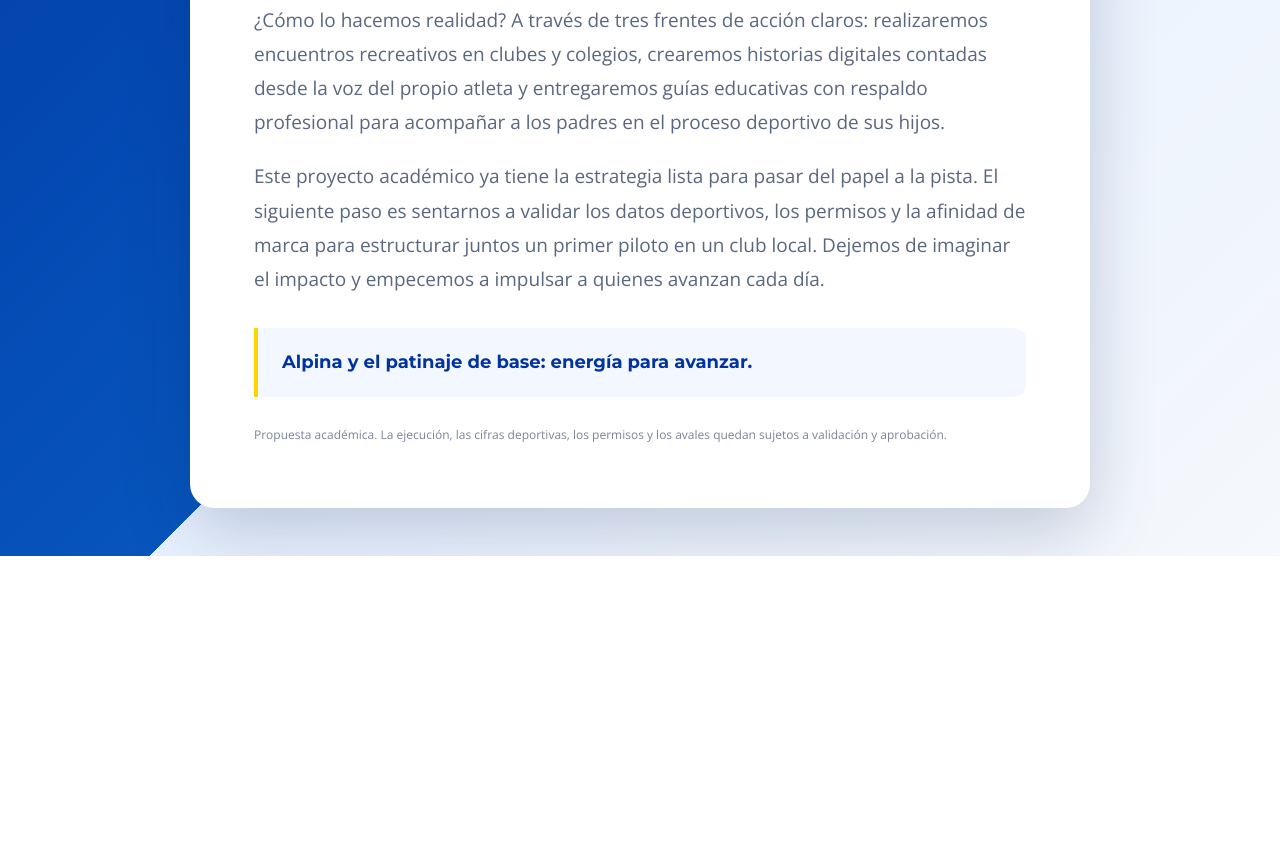
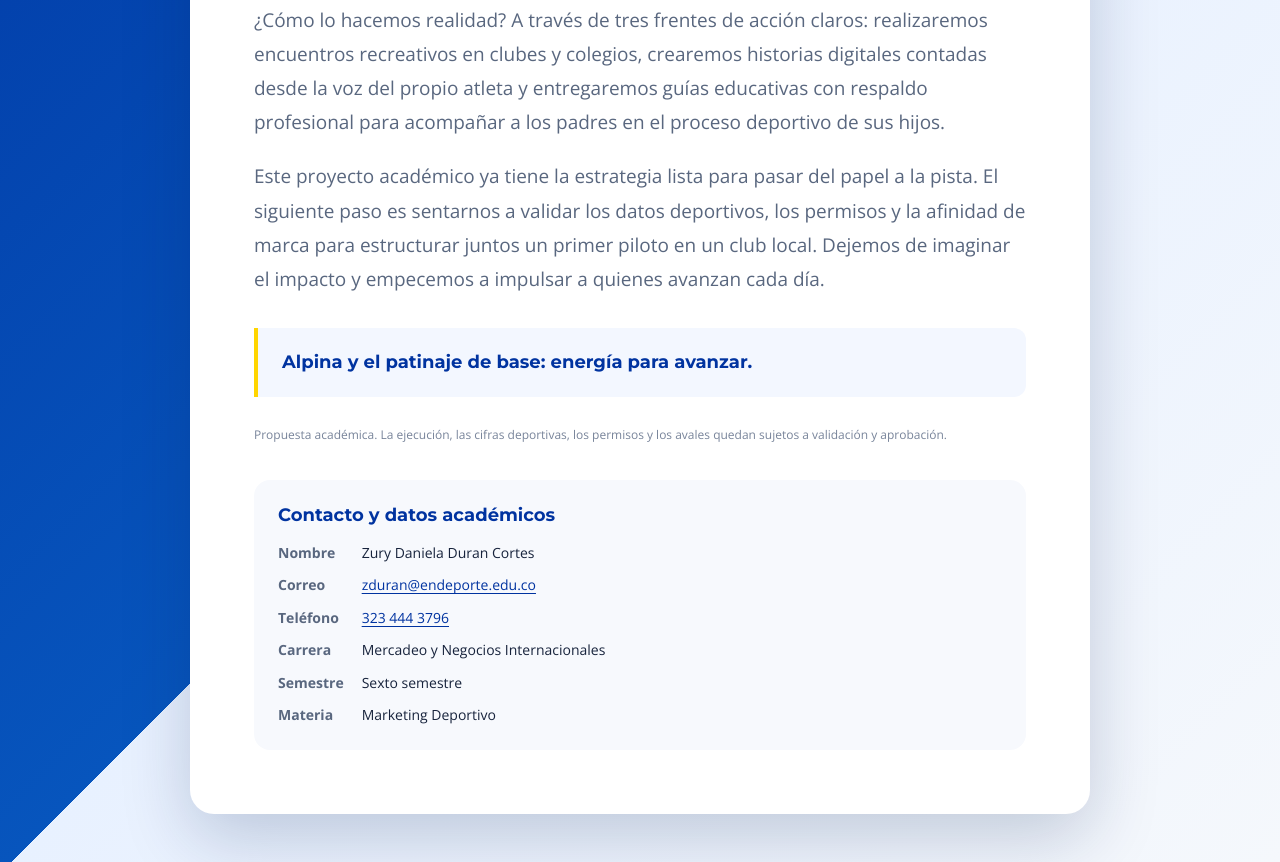
Before and after one commit to zduran-d/Jhon-Tascon-x-Alpina, a plain HTML site: page pitch.html in a window 1280 px wide. Shown: the part 676-1538 px from the top of the page. Before the commit the page ends 1232 px from the top, so only its background shows below. Drawn offline with nearby package versions, Linux system fonts and the light colour scheme.

Commit message:
Add academic contact details to pitch page

```diff
--- a/pitch.html
+++ b/pitch.html
@@ -24,7 +24,13 @@
     .pitch p:first-child { color: var(--ink); font-size: clamp(18px, 2.3vw, 21px); }
     .closing { margin-top: 32px; padding: 20px 24px; border-left: 4px solid var(--yellow); border-radius: 0 12px 12px 0; background: #f3f7ff; color: var(--blue); font: 700 18px/1.6 Montserrat, sans-serif; }
     .note { margin: 28px 0 0; color: #78849a; font-size: 12px; line-height: 1.6; }
-    @media (max-width: 520px) { body { padding: 20px 12px; } main { border-radius: 18px; } .eyebrow { margin-top: 32px; } }
+    .contact { margin-top: 36px; padding: 24px; border-radius: 16px; background: #f7f9fd; }
+    .contact h2 { margin: 0 0 16px; color: var(--blue); font: 700 18px Montserrat, sans-serif; }
+    .contact dl { display: grid; grid-template-columns: max-content 1fr; gap: 10px 18px; margin: 0; font-size: 14px; line-height: 1.6; }
+    .contact dt { color: var(--muted); font-weight: 700; }
+    .contact dd { margin: 0; overflow-wrap: anywhere; }
+    .contact a { color: var(--blue); text-decoration-thickness: 1px; text-underline-offset: 3px; }
+    @media (max-width: 520px) { body { padding: 20px 12px; } main { border-radius: 18px; } .eyebrow { margin-top: 32px; } .contact dl { grid-template-columns: 1fr; gap: 2px; } .contact dd { margin-bottom: 10px; } }
   </style>
 </head>
 <body>
@@ -40,6 +46,18 @@
     </div>
     <p class="closing">Alpina y el patinaje de base: energía para avanzar.</p>
     <p class="note">Propuesta académica. La ejecución, las cifras deportivas, los permisos y los avales quedan sujetos a validación y aprobación.</p>
+
+    <section class="contact" aria-labelledby="contact-title">
+      <h2 id="contact-title">Contacto y datos académicos</h2>
+      <dl>
+        <dt>Nombre</dt><dd>Zury Daniela Duran Cortes</dd>
+        <dt>Correo</dt><dd><a href="mailto:zduran@endeporte.edu.co">zduran@endeporte.edu.co</a></dd>
+        <dt>Teléfono</dt><dd><a href="tel:+573234443796">323 444 3796</a></dd>
+        <dt>Carrera</dt><dd>Mercadeo y Negocios Internacionales</dd>
+        <dt>Semestre</dt><dd>Sexto semestre</dd>
+        <dt>Materia</dt><dd>Marketing Deportivo</dd>
+      </dl>
+    </section>
   </main>
 </body>
 </html>
```
